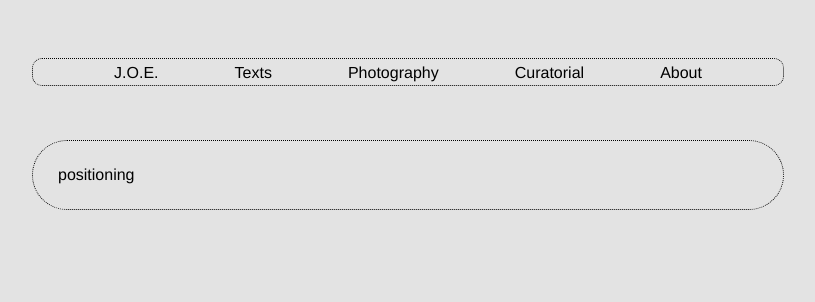
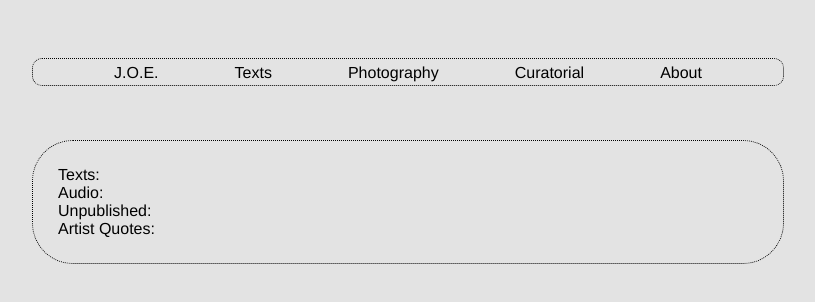
Before and after one commit to jorozcoesparza/curatorial-website, a plain HTML site: page texts.html in a window 1280 px wide. Shown: the whole page, without its empty margins (232-1047 px from the left). Drawn offline with Linux system fonts and the light colour scheme.

Commit message:
Sets up containers for article links and other text types

```diff
--- a/style.css
+++ b/style.css
@@ -99,7 +99,7 @@ a:link:not(#exclude), a:visited:not(#exclude) {
 }
 
 .textcontainer {
-
+    margin-top: 10vh;
     width: 700px;
     height: auto;
     outline: 1px dotted #000;
@@ -110,7 +110,3 @@ a:link:not(#exclude), a:visited:not(#exclude) {
 #texts-directions {
     flex-direction: column;
 }
-
-.textcontainer {
-    margin: 10vh;
-}
--- a/texts.html
+++ b/texts.html
@@ -9,7 +9,7 @@
 
     <body id="texts-directions">
 
-            <div class="textcontainer1">
+
 
 
             <div class="header">
@@ -21,12 +21,25 @@
             </div>
 
 
+
+
+
+
+            <div class="textcontainer">
+
+
+
+
+
+                <div class="Texts">Texts:</div>
+                <div class="Audio">Audio:</div>
+                <div class="Unpublished">Unpublished:</div>
+                <div class="Artist-List">Artist Quotes:</div>
+
             </div>
 
 
-            <div class = textcontainer2">
-            <div class="textcontainer">positioning</div>
-            </div>
+
 
 
 
```
